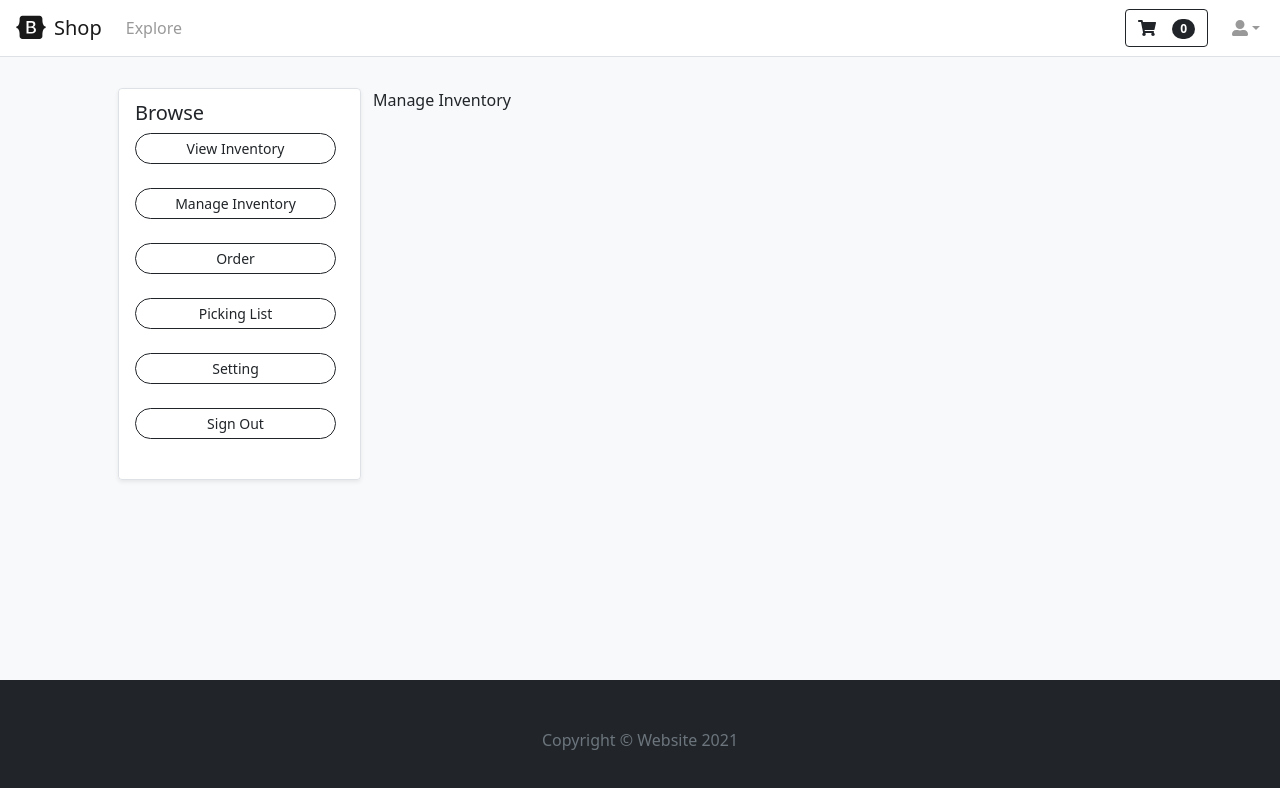
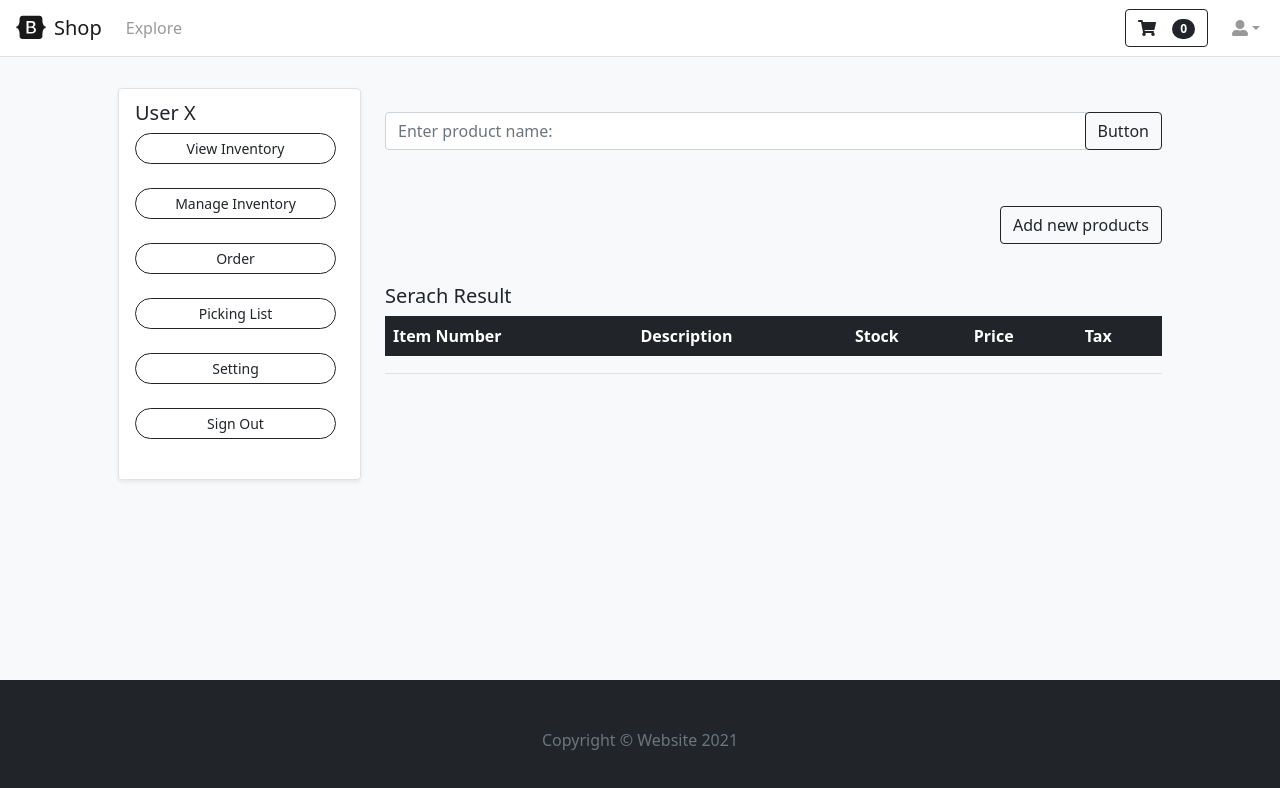
Before and after one commit to TszKitLo/FishyFrontier, a React (Create React App) app: page /#/manage-inventory in a window 1280 px wide. Shown: the top 788 px of the page. Built offline with nearby package versions, Linux system fonts and the light colour scheme.

Commit message:
WS-32 complete outlook of ManageInventory Page

```diff
--- a/src/Pages/ManageInventory.js
+++ b/src/Pages/ManageInventory.js
@@ -1,22 +1,82 @@
+// need to add serach button functionality and add new product page
+
+import { useState } from "react";
 import SideBar from "../components/SideBar";
 
 export default function ManageInventory() {
+
+  let [search, setSearch] = useState([]);
+  // let [search, setSearch] = useState([
+  //   { itemNumber: "1", description: "Product A", stock: 10, price: 20, tax: 5 },
+  //   { itemNumber: "2", description: "Product B", stock: 15, price: 30, tax: 6 },
+  // ]);
+
   return (
-    <div className="container mt-5 py-4 px-xl-5">
-      <div className="row mb-4 mt-lg-3">
-        <div className="d-none d-lg-block col-lg-3">
-          <div className="border rounded shadow-sm">
-            <SideBar />
+<div class="container mt-5 py-4 px-xl-5">
+  <div class="row mb-4 mt-lg-3">
+    <div class="d-none d-lg-block col-lg-3">
+      <div class="border rounded shadow-sm">
+        <SideBar />
+      </div>
+    </div>
+    <div class="col-lg-9">
+      <div class="d-flex flex-column h-100">
+        <div class="row mb-3">
+          <div class="input-group mb-3 mt-4">
+            <input type="text" class="form-control" placeholder="Enter product name: " aria-label="Recipient's username" aria-describedby="basic-addon2" />
+            <div class="input-group-append">
+              <button class="btn btn-outline-dark" type="button">Button</button>
+            </div>
           </div>
         </div>
-      <div className="col-lg-9">
-        <div className="d-flex flex-column h-100">
-          <div className="row mb-3">
-              Manage Inventory
+        <div class="row">
+          <div class="col-md-12 d-flex justify-content-end mt-4">
+            <button class="btn btn-outline-dark" type="button">Add new products</button>
+          </div>
+        </div>
+        <div class="row mt-4">
+          <div class="col-md-12">
+            <h5 class="mt-3">Serach Result</h5>
+            <div class="table-responsive">
+              <table class="table">
+                <thead class="table-dark">
+                  <tr>
+                    <th scope="col">Item Number</th>
+                    <th scope="col">Description</th>
+                    <th scope="col">Stock</th>
+                    <th scope="col">Price</th>
+                    <th scope="col">Tax</th>
+                  </tr>
+                </thead>
+                <tbody>
+                 {search.length > 0 ?
+                 (search.map((result) => (
+                  <tr key={result.itemNumber}>
+                    <td>{result.itemNumber}</td>
+                    <td>{result.description}</td>
+                    <td>{result.stock}</td>
+                    <td>{result.price}</td>
+                    <td>{result.tax}</td>
+                  </tr>
+                 ))) :
+                 (
+                  <tr>
+                    <td></td>
+                    <td></td>
+                    <td></td>
+                    <td></td>
+                    <td></td>
+                  </tr>
+                 )}
+                </tbody>
+              </table>
+            </div>
           </div>
         </div>
       </div>
     </div>
   </div>
+</div>
+
   )
 }
--- a/src/components/SideBar.js
+++ b/src/components/SideBar.js
@@ -4,7 +4,7 @@ function SideBar() {
   return (
     <ul className="list-group list-group-flush rounded">
       <li className="list-group-item d-none d-lg-block">
-        <h5 className="mt-1 mb-2">Browse</h5>
+        <h5 className="mt-1 mb-2">User X</h5>
         <div className="d-flex flex-wrap flex-column my-2 ">
           <Link to="/view-inventory"
             className="btn btn-sm btn-outline-dark rounded-pill me-2 mb-4"
--- a/src/products/detail/ProductDetail.js
+++ b/src/products/detail/ProductDetail.js
@@ -1,87 +1,18 @@
-import Image from "../../nillkin-case-1.jpg";
-// import RelatedProduct from "./RelatedProduct";
-import Ratings from "react-ratings-declarative";
 import { Link } from "react-router-dom";
+import SideBar from "../../components/SideBar";
 import ScrollToTopOnMount from "../../template/ScrollToTopOnMount";
 
-const iconPath =
-  "M18.571 7.221c0 0.201-0.145 0.391-0.29 0.536l-4.051 3.951 0.96 5.58c0.011 0.078 0.011 0.145 0.011 0.223 0 0.29-0.134 0.558-0.458 0.558-0.156 0-0.313-0.056-0.446-0.134l-5.011-2.634-5.011 2.634c-0.145 0.078-0.29 0.134-0.446 0.134-0.324 0-0.469-0.268-0.469-0.558 0-0.078 0.011-0.145 0.022-0.223l0.96-5.58-4.063-3.951c-0.134-0.145-0.279-0.335-0.279-0.536 0-0.335 0.346-0.469 0.625-0.513l5.603-0.815 2.511-5.078c0.1-0.212 0.29-0.458 0.547-0.458s0.446 0.246 0.547 0.458l2.511 5.078 5.603 0.815c0.268 0.045 0.625 0.179 0.625 0.513z";
-
 function ProductDetail() {
-  function changeRating(newRating) {}
 
   return (
-    <div className="container mt-5 py-4 px-xl-5">
+    <div className="container mt-5 py-4 px-xl-1">
       <ScrollToTopOnMount/>
-      <nav aria-label="breadcrumb" className="bg-custom-light rounded mb-4">
-        <ol className="breadcrumb p-3">
-          <li className="breadcrumb-item">
-            <Link className="text-decoration-none link-secondary" to="/products">
-              All Prodcuts
-            </Link>
-          </li>
-          <li className="breadcrumb-item">
-            <a className="text-decoration-none link-secondary" href="!#">
-              Cases &amp; Covers
-            </a>
-          </li>
-          <li className="breadcrumb-item active" aria-current="page">
-            Nillkin iPhone X cover
-          </li>
-        </ol>
-      </nav>
+
       <div className="row mb-4">
-        <div className="d-none d-lg-block col-lg-1">
-          <div className="image-vertical-scroller">
-            <div className="d-flex flex-column">
-              {Array.from({ length: 10 }, (_, i) => {
-                let selected = i !== 1 ? "opacity-6" : "";
-                return (
-                  <a key={i} href="!#">
-                    <img
-                      className={"rounded mb-2 ratio " + selected}
-                      alt=""
-                      src={Image}
-                    />
-                  </a>
-                );
-              })}
-            </div>
+        <div className="d-none d-lg-block col-lg-3 me-5">
+          <div className="border rounded shadow-sm">
+            <SideBar />
           </div>
-        </div>
-        <div className="col-lg-6">
-          <div className="row">
-            <div className="col-12 mb-4">
-              <img
-                className="border rounded ratio ratio-1x1"
-                alt=""
-                src={Image}
-              />
-            </div>
-          </div>
-
-          {/* <div className="row mt-2">
-            <div className="col-12">
-              <div
-                className="d-flex flex-nowrap"
-                style={{ overflowX: "scroll" }}
-              >
-                {Array.from({ length: 8 }, (_, i) => {
-                  return (
-                    <a key={i} href="!#">
-                      <img
-                        className="cover rounded mb-2 me-2"
-                        width="70"
-                        height="70"
-                        alt=""
-                        src={Image}
-                      />
-                    </a>
-                  );
-                })}
-              </div>
-            </div>
-          </div> */}
         </div>
 
         <div className="col-lg-5">
@@ -120,28 +51,6 @@ function ProductDetail() {
 
               <dt className="col-sm-4">Status</dt>
               <dd className="col-sm-8 mb-3">Instock</dd>
-
-              <dt className="col-sm-4">Rating</dt>
-              <dd className="col-sm-8 mb-3">
-                <Ratings
-                  rating={4.5}
-                  widgetRatedColors="rgb(253, 204, 13)"
-                  changeRating={changeRating}
-                  widgetSpacings="2px"
-                >
-                  {Array.from({ length: 5 }, (_, i) => {
-                    return (
-                      <Ratings.Widget
-                        key={i}
-                        widgetDimension="20px"
-                        svgIconViewBox="0 0 19 20"
-                        svgIconPath={iconPath}
-                        widgetHoverColor="rgb(253, 204, 13)"
-                      />
-                    );
-                  })}
-                </Ratings>
-              </dd>
             </dl>
 
             <h4 className="mb-0">Description</h4>
@@ -162,20 +71,6 @@ function ProductDetail() {
           </div>
         </div>
       </div>
-
-      {/* <div className="row">
-        <div className="col-md-12 mb-4">
-          <hr />
-          <h4 className="text-muted my-4">Related products</h4>
-          <div className="row row-cols-1 row-cols-md-3 row-cols-lg-4 g-3">
-            {Array.from({ length: 4 }, (_, i) => {
-              return (
-                <RelatedProduct key={i} percentOff={i % 2 === 0 ? 15 : null} />
-              );
-            })}
-          </div>
-        </div>
-      </div> */}
     </div>
   );
 }
```
